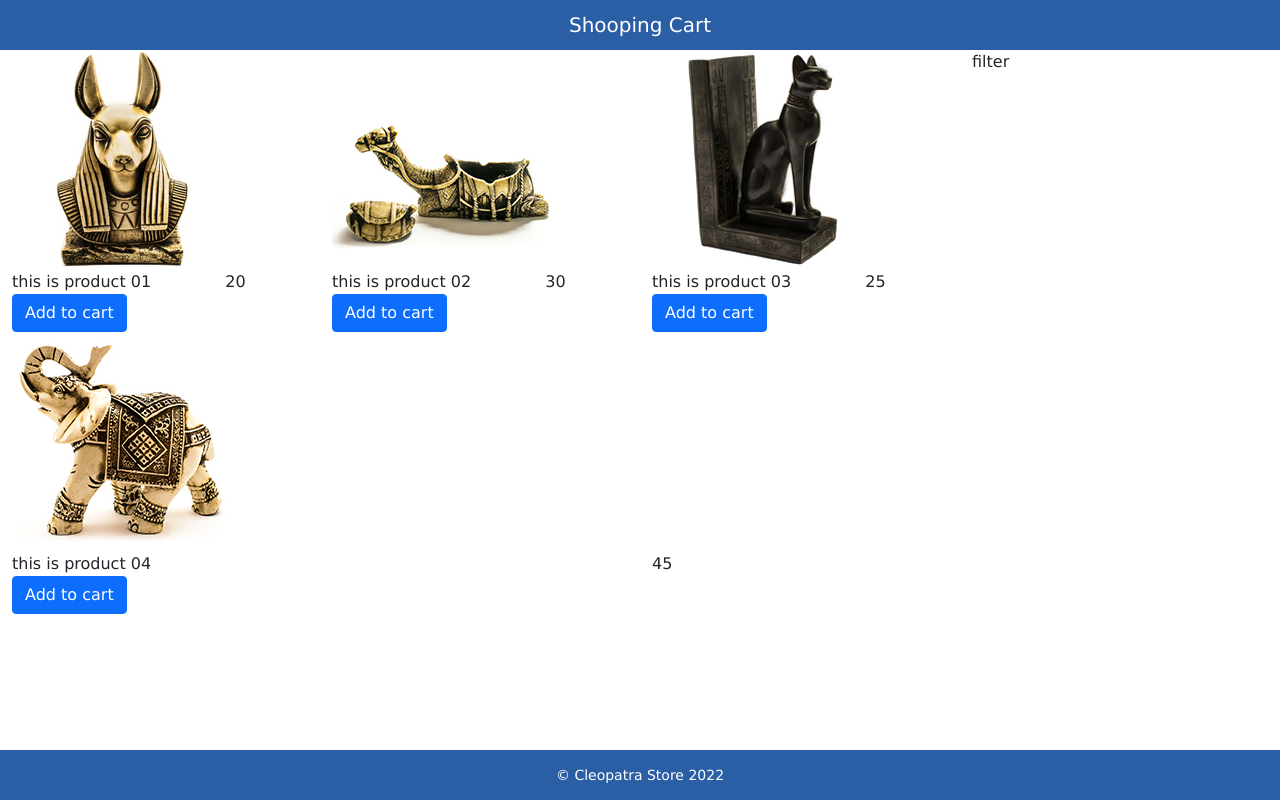
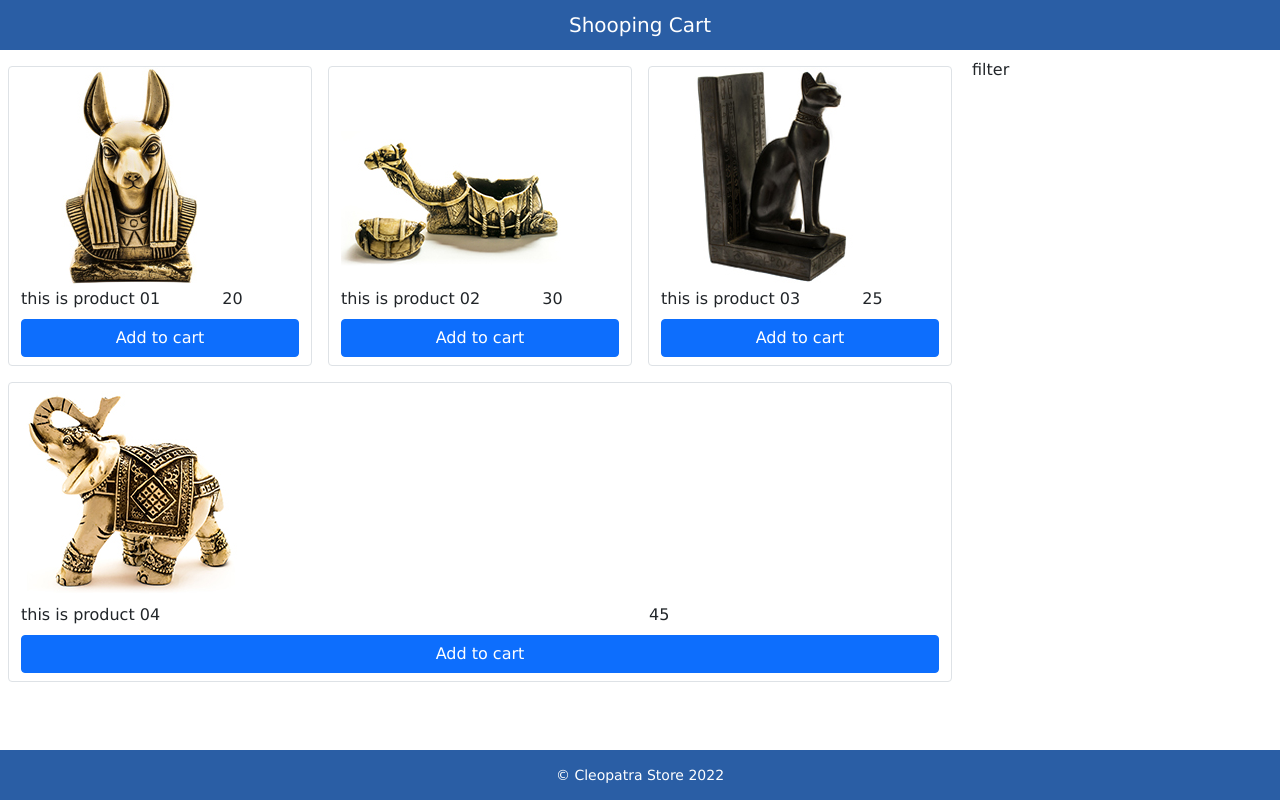
Before and after one commit to mrmohamedmoustafa/react-shopping-cart, a React (Create React App) app in the folder client/: page / in a window 1280 px wide. Built offline with nearby package versions, Linux system fonts and the light colour scheme.

Commit message:
update product design

```diff
--- a/client/src/components/Products/Products.js
+++ b/client/src/components/Products/Products.js
@@ -1,6 +1,7 @@
 import { Container, Row, Col, Button } from 'react-bootstrap';
 //import { Static } from "../../Static";
 import React from 'react';
+import "../../css/Products/Products.css";
 import 'bootstrap/dist/css/bootstrap.min.css';
 
 
@@ -8,12 +9,12 @@ function Products(props) {
 
     return (
         <Container fluid>
-            <Row>
+            <Row className='mt-2'>
                 <Col md={{ order: 'first'}}>
                 <Row>
                   {props.products.map(product => (
 
-                           <Col key={product.id}>
+                           <Col key={product.id} className='border rounded m-2'>
                           <img src={product.imageUrl} alt={product.title} />
                           <Row>
                               <Col xs={8}>
@@ -23,7 +24,7 @@ function Products(props) {
                                   {product.price}
                               </Col>
                           </Row>
-                          <Button variant = "primary">Add to cart</Button>
+                          <Button variant = "primary" className='mt-2 mb-2'>Add to cart</Button>
                       </Col>
 
 
--- a/client/src/components/Products/Products.scss
+++ b/client/src/components/Products/Products.scss
@@ -0,0 +1 @@
+button {display: block; width: 100%;}
--- /dev/null
+++ b/client/src/css/Products/Products.css
@@ -0,0 +1,4 @@
+button {
+  display: block;
+  width: 100%;
+}
```
